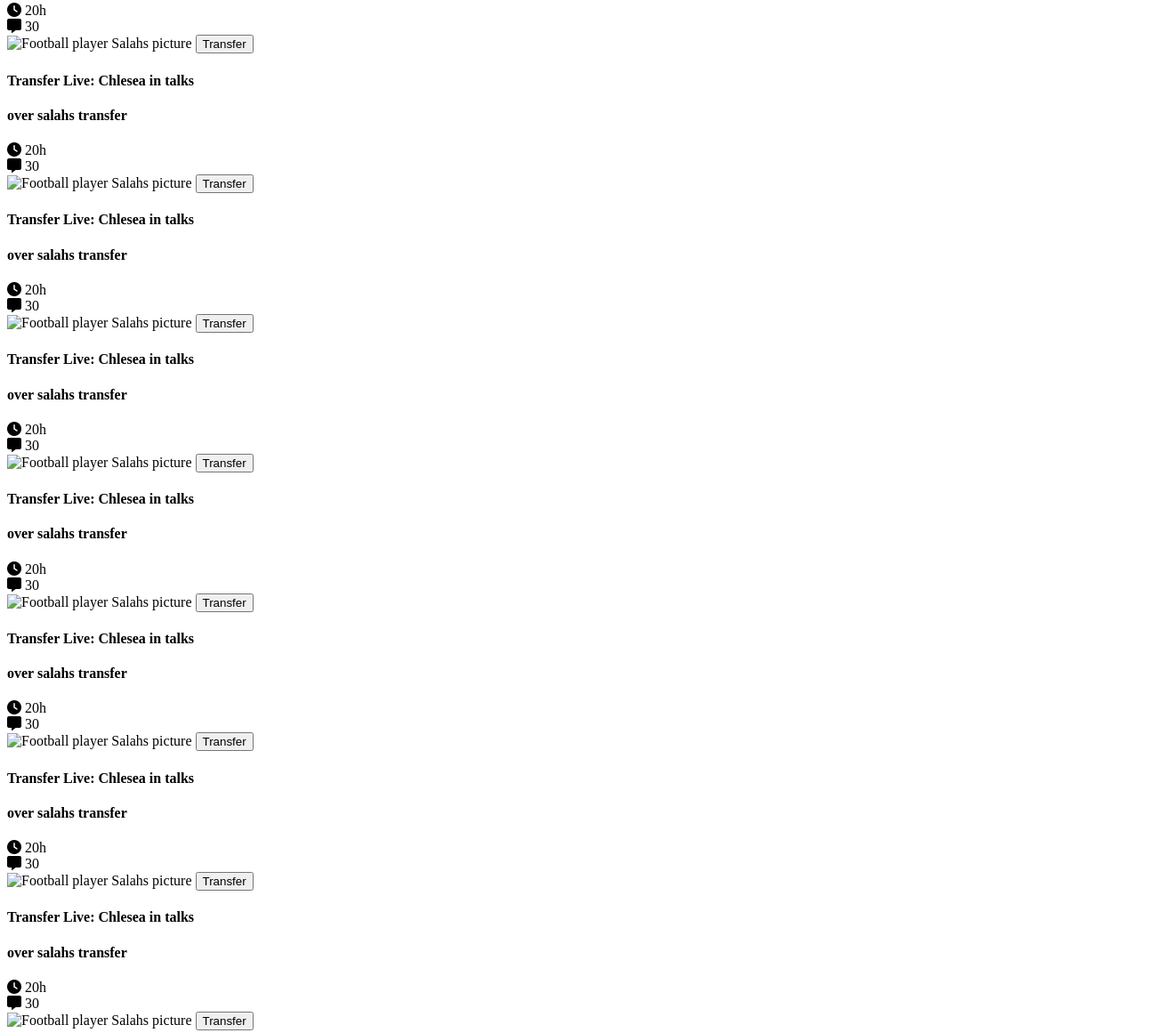
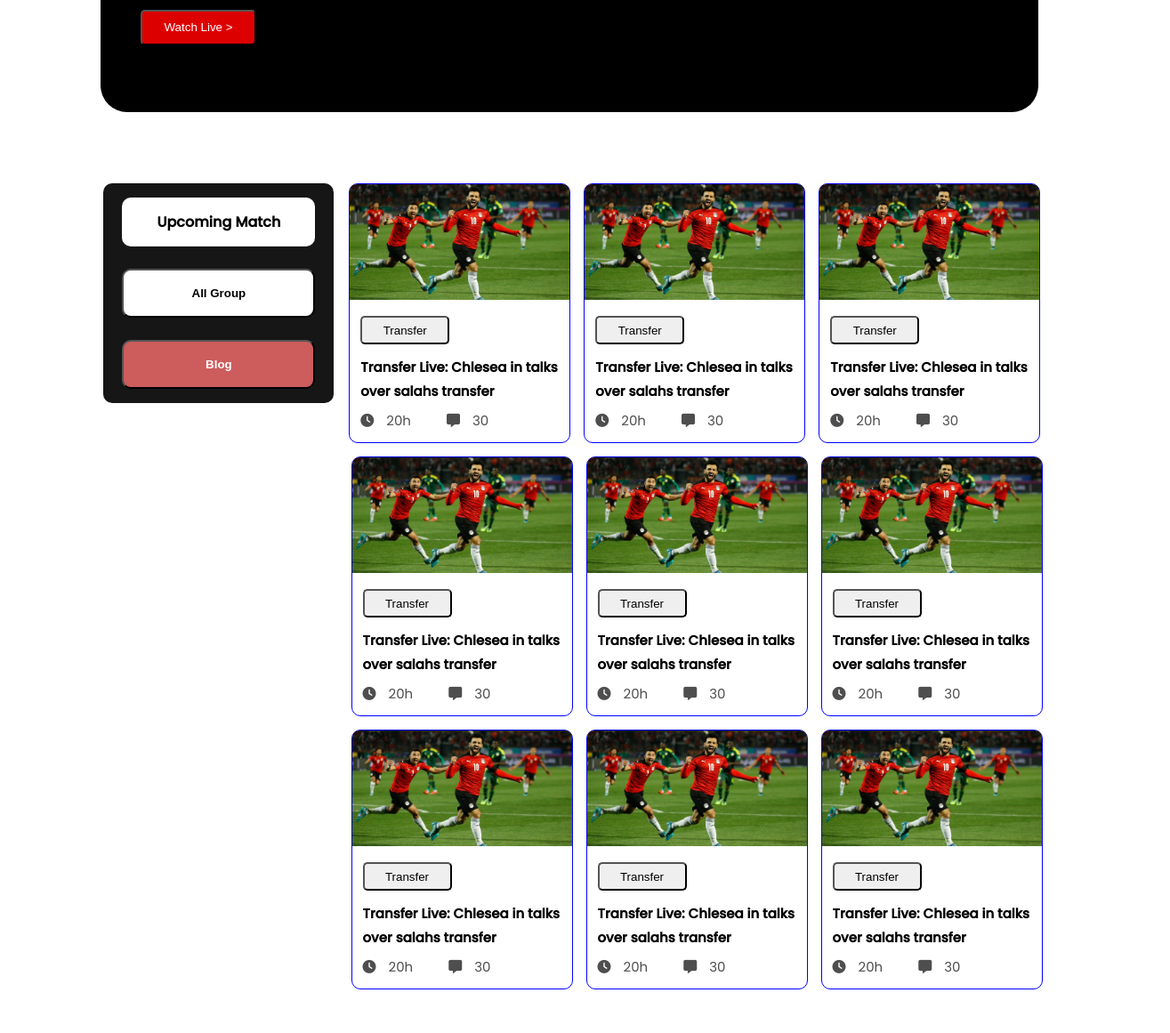
Before and after one commit to Imrantipu/world-cup-live-scores, a plain HTML site: page index.html in a window 1280 px wide. Shown: the part 411-1572 px from the top of the page at 89% size, 1315 px wide, since content can reach past the window. Drawn offline with Linux system fonts and the light colour scheme; the site is published under a folder, as on GitHub Pages, so addresses that start at the root find nothing.

Commit message:
added dot to styles and image

```diff
--- a/index.html
+++ b/index.html
@@ -9,7 +9,7 @@
     <!-- fonts -->
     <script src="https://kit.fontawesome.com/4f9e708144.js" crossorigin="anonymous"></script>
     <!-- stylesheet -->
-    <link rel="stylesheet" href="/style.css" />
+    <link rel="stylesheet" href="./style.css" />
 </head>
 
 <body>
@@ -27,7 +27,7 @@
                 <button class="button-style">Watch Live ></button>
             </div>
             <div class="top-side-image">
-                <img src="/assets/Banner_Image-removebg-preview.png" alt="Marcello Picture" />
+                <img src="./assets/Banner_Image-removebg-preview.png" alt="Marcello Picture" />
             </div>
         </section>
         <!-- top section end -->
@@ -47,7 +47,7 @@
             </div>
             <div class="transfer">
                 <div class="transfer-style">
-                    <img src="/assets/Blog Image.png" alt=" Football player Salahs picture " />
+                    <img src="./assets/Blog Image.png" alt=" Football player Salahs picture " />
                     <button class="transfer-button-style">Transfer</button>
                     <h4>Transfer Live: Chlesea in talks</h4>
                     <h4>over salahs transfer</h4>
@@ -65,7 +65,7 @@
             </div>
             <div class="transfer">
                 <div class="transfer-style">
-                    <img src="/assets/Blog Image.png" alt=" Football player Salahs picture " />
+                    <img src="./assets/Blog Image.png" alt=" Football player Salahs picture " />
                     <button class="transfer-button-style">Transfer</button>
                     <h4>Transfer Live: Chlesea in talks</h4>
                     <h4>over salahs transfer</h4>
@@ -83,7 +83,7 @@
             </div>
             <div class="transfer">
                 <div class="transfer-style">
-                    <img src="/assets/Blog Image.png" alt=" Football player Salahs picture " />
+                    <img src="./assets/Blog Image.png" alt=" Football player Salahs picture " />
                     <button class="transfer-button-style">Transfer</button>
                     <h4>Transfer Live: Chlesea in talks</h4>
                     <h4>over salahs transfer</h4>
@@ -105,7 +105,7 @@
             <div class="cardPart">
                 <div class="transfer">
                     <div class="transfer-style">
-                        <img src="/assets/Blog Image.png" alt=" Football player Salahs picture " />
+                        <img src="./assets/Blog Image.png" alt=" Football player Salahs picture " />
                         <button class="transfer-button-style">Transfer</button>
                         <h4>Transfer Live: Chlesea in talks</h4>
                         <h4>over salahs transfer</h4>
@@ -123,7 +123,7 @@
                 </div>
                 <div class="transfer">
                     <div class="transfer-style">
-                        <img src="/assets/Blog Image.png" alt=" Football player Salahs picture " />
+                        <img src="./assets/Blog Image.png" alt=" Football player Salahs picture " />
                         <button class="transfer-button-style">Transfer</button>
                         <h4>Transfer Live: Chlesea in talks</h4>
                         <h4>over salahs transfer</h4>
@@ -141,7 +141,7 @@
                 </div>
                 <div class="transfer">
                     <div class="transfer-style">
-                        <img src="/assets/Blog Image.png" alt=" Football player Salahs picture " />
+                        <img src="./assets/Blog Image.png" alt=" Football player Salahs picture " />
                         <button class="transfer-button-style">Transfer</button>
                         <h4>Transfer Live: Chlesea in talks</h4>
                         <h4>over salahs transfer</h4>
@@ -159,7 +159,7 @@
                 </div>
                 <div class="transfer">
                     <div class="transfer-style">
-                        <img src="/assets/Blog Image.png" alt=" Football player Salahs picture " />
+                        <img src="./assets/Blog Image.png" alt=" Football player Salahs picture " />
                         <button class="transfer-button-style">Transfer</button>
                         <h4>Transfer Live: Chlesea in talks</h4>
                         <h4>over salahs transfer</h4>
@@ -177,7 +177,7 @@
                 </div>
                 <div class="transfer">
                     <div class="transfer-style">
-                        <img src="/assets/Blog Image.png" alt=" Football player Salahs picture " />
+                        <img src="./assets/Blog Image.png" alt=" Football player Salahs picture " />
                         <button class="transfer-button-style">Transfer</button>
                         <h4>Transfer Live: Chlesea in talks</h4>
                         <h4>over salahs transfer</h4>
@@ -195,7 +195,7 @@
                 </div>
                 <div class="transfer">
                     <div class="transfer-style">
-                        <img src="/assets/Blog Image.png" alt=" Football player Salahs picture " />
+                        <img src="./assets/Blog Image.png" alt=" Football player Salahs picture " />
                         <button class="transfer-button-style">Transfer</button>
                         <h4>Transfer Live: Chlesea in talks</h4>
                         <h4>over salahs transfer</h4>
```
